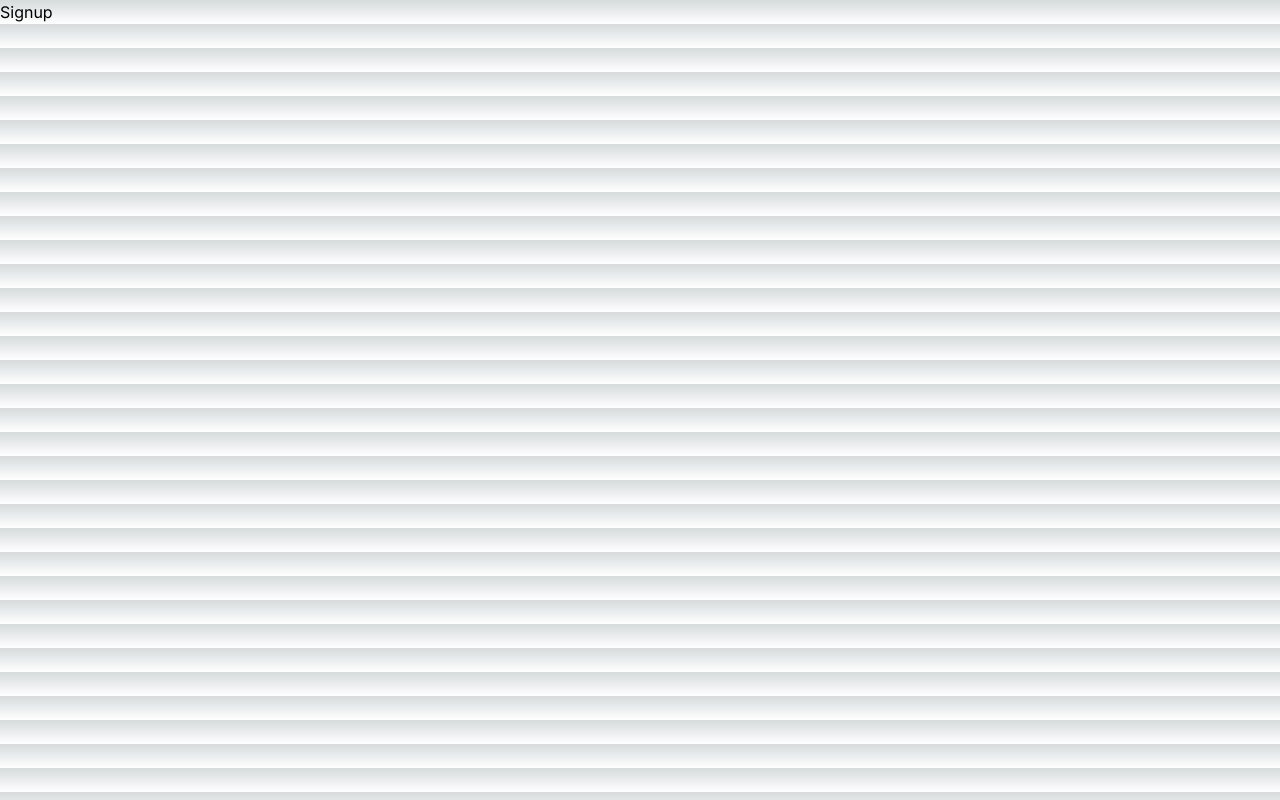
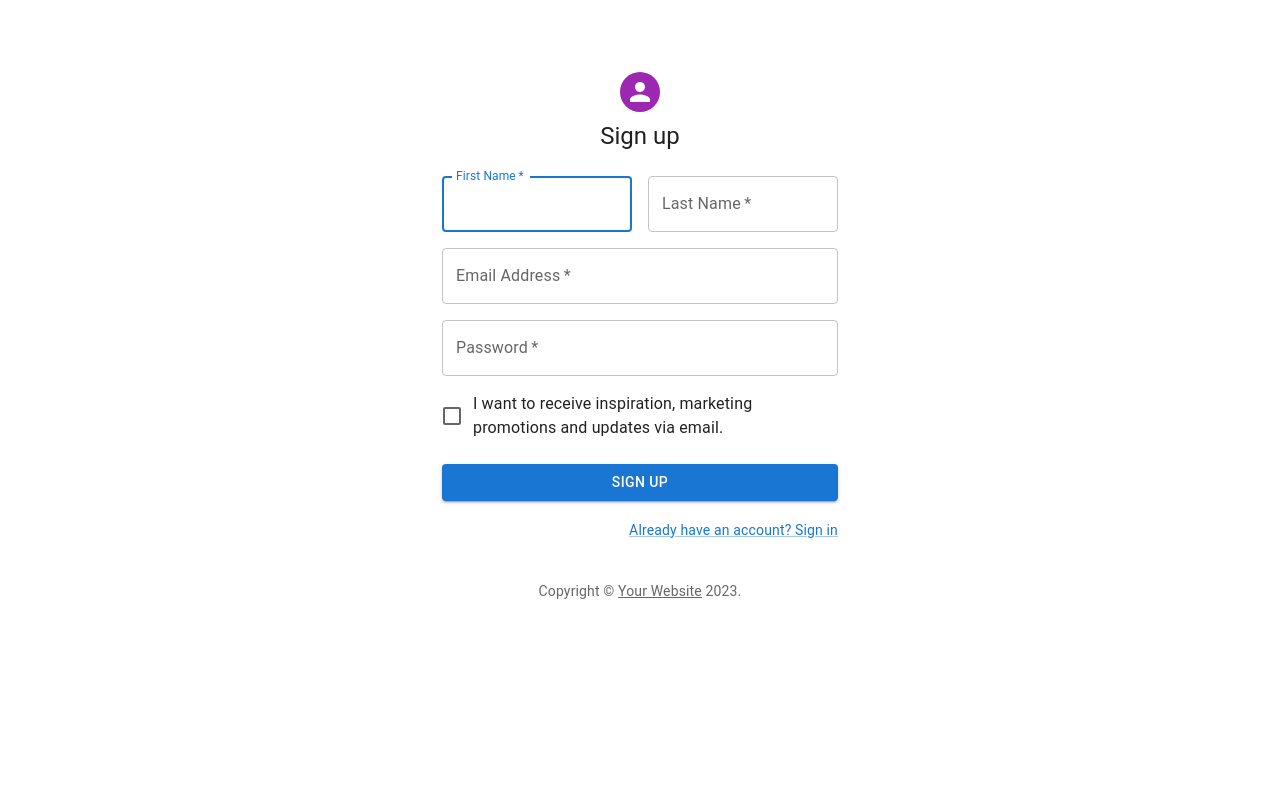
Before and after one commit to alejandrochang/sowingdevfs, a Next.js app in the folder sowingdev/: page /signup in a window 1280 px wide. Built offline with nearby package versions, Linux system fonts and the light colour scheme.

Commit message:
feat(sd): add signup and material ui

```diff
--- a/sowingdev/src/app/signup/page.tsx
+++ b/sowingdev/src/app/signup/page.tsx
@@ -1,3 +1,135 @@
-export default function Signup() {
-  return <div>Signup</div>
+'use client';
+import * as React from 'react';
+import Avatar from '@mui/material/Avatar';
+import Button from '@mui/material/Button';
+import CssBaseline from '@mui/material/CssBaseline';
+import TextField from '@mui/material/TextField';
+import FormControlLabel from '@mui/material/FormControlLabel';
+import Checkbox from '@mui/material/Checkbox';
+import Link from '@mui/material/Link';
+import Grid from '@mui/material/Grid';
+import Box from '@mui/material/Box';
+// import LockOutlinedIcon from '@mui/icons-material/LockOutlined';
+import Typography from '@mui/material/Typography';
+import Container from '@mui/material/Container';
+import { createTheme, ThemeProvider } from '@mui/material/styles';
+
+function Copyright(props: any) {
+  return (
+    <Typography variant="body2" color="text.secondary" align="center" {...props}>
+      {'Copyright © '}
+      <Link color="inherit" href="https://mui.com/">
+        Your Website
+      </Link>{' '}
+      {new Date().getFullYear()}
+      {'.'}
+    </Typography>
+  );
 }
+
+// TODO remove, this demo shouldn't need to reset the theme.
+const defaultTheme = createTheme();
+
+function SignUp() {
+  const handleSubmit = (event: React.FormEvent<HTMLFormElement>) => {
+    event.preventDefault();
+    const data = new FormData(event.currentTarget);
+    console.log({
+      email: data.get('email'),
+      password: data.get('password'),
+    });
+  };
+
+  return (
+    <ThemeProvider theme={defaultTheme}>
+      <Container component="main" maxWidth="xs">
+        <CssBaseline />
+        <Box
+          sx={{
+            marginTop: 8,
+            display: 'flex',
+            flexDirection: 'column',
+            alignItems: 'center',
+          }}
+        >
+          <Avatar sx={{ m: 1, bgcolor: 'secondary.main' }}>
+            {/* <LockOutlinedIcon /> */}
+          </Avatar>
+          <Typography component="h1" variant="h5">
+            Sign up
+          </Typography>
+          <Box component="form" noValidate onSubmit={handleSubmit} sx={{ mt: 3 }}>
+            <Grid container spacing={2}>
+              <Grid item xs={12} sm={6}>
+                <TextField
+                  autoComplete="given-name"
+                  name="firstName"
+                  required
+                  fullWidth
+                  id="firstName"
+                  label="First Name"
+                  autoFocus
+                />
+              </Grid>
+              <Grid item xs={12} sm={6}>
+                <TextField
+                  required
+                  fullWidth
+                  id="lastName"
+                  label="Last Name"
+                  name="lastName"
+                  autoComplete="family-name"
+                />
+              </Grid>
+              <Grid item xs={12}>
+                <TextField
+                  required
+                  fullWidth
+                  id="email"
+                  label="Email Address"
+                  name="email"
+                  autoComplete="email"
+                />
+              </Grid>
+              <Grid item xs={12}>
+                <TextField
+                  required
+                  fullWidth
+                  name="password"
+                  label="Password"
+                  type="password"
+                  id="password"
+                  autoComplete="new-password"
+                />
+              </Grid>
+              <Grid item xs={12}>
+                <FormControlLabel
+                  control={<Checkbox value="allowExtraEmails" color="primary" />}
+                  label="I want to receive inspiration, marketing promotions and updates via email."
+                />
+              </Grid>
+            </Grid>
+            <Button
+              type="submit"
+              fullWidth
+              variant="contained"
+              sx={{ mt: 3, mb: 2 }}
+            >
+              Sign Up
+            </Button>
+            <Grid container justifyContent="flex-end">
+              <Grid item>
+                <Link href="#" variant="body2">
+                  Already have an account? Sign in
+                </Link>
+              </Grid>
+            </Grid>
+          </Box>
+        </Box>
+        <Copyright sx={{ mt: 5 }} />
+      </Container>
+    </ThemeProvider>
+  );
+}
+
+export default SignUp;
```
Also changed, not shown: sowingdev/package.json (+8 -5 lines), 1 other file (tests, documents, lock files or other folders).
